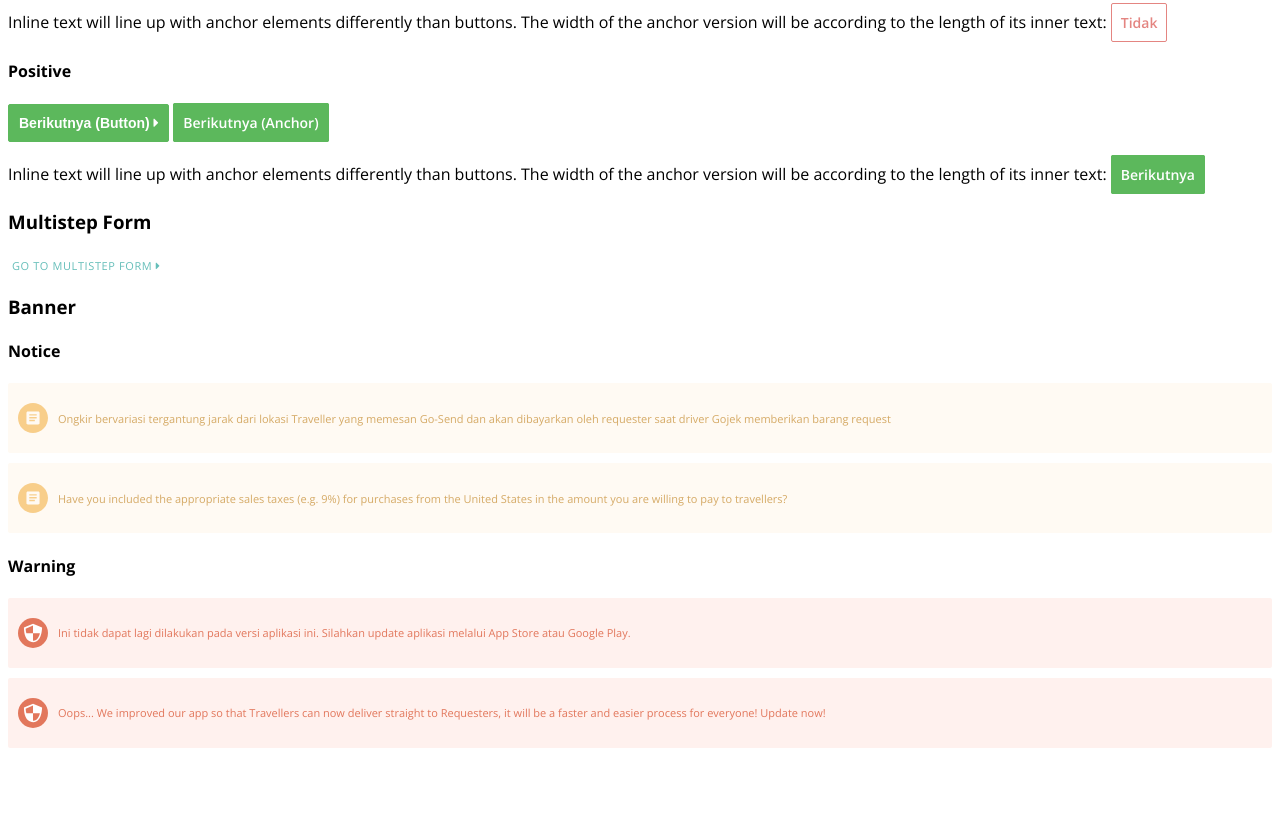
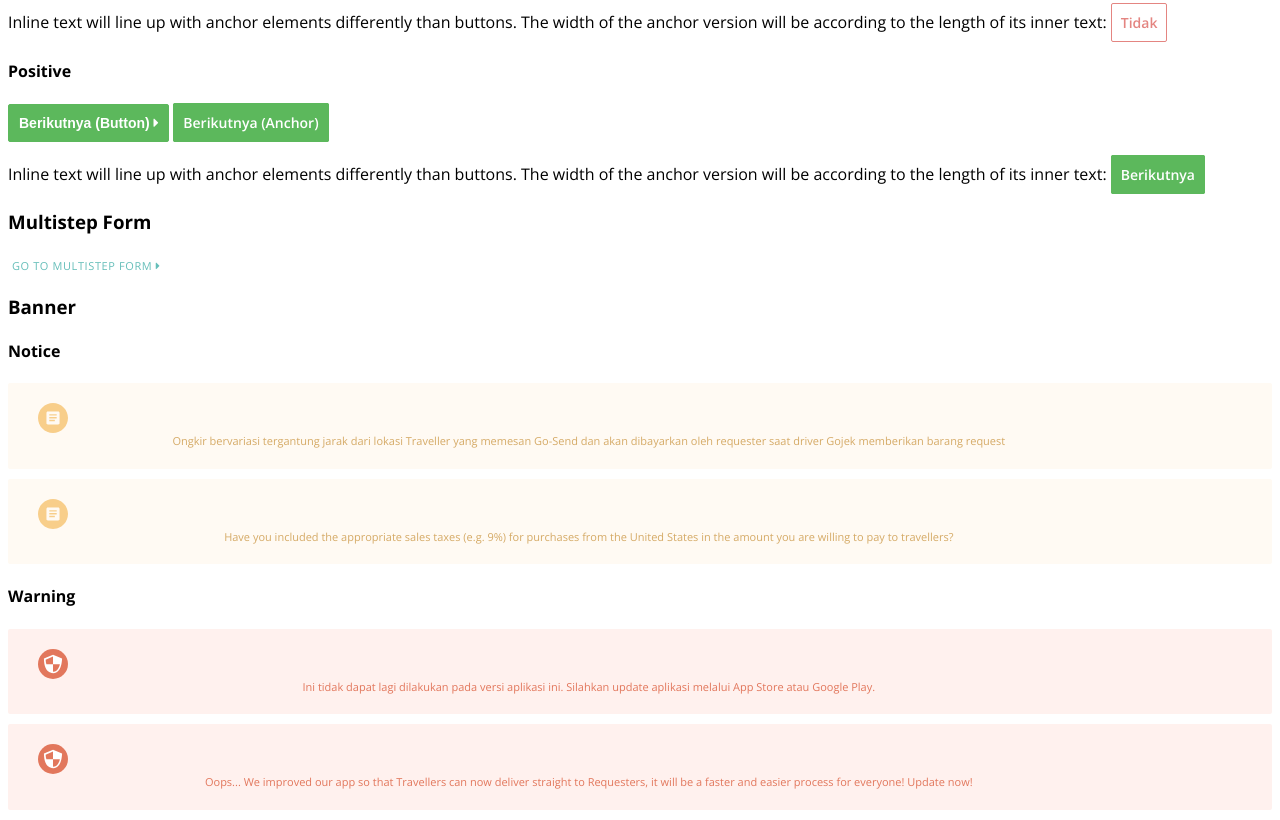
Before and after one commit to woodysee/frizzy, a website built with webpack: page dist/index.html in a window 1280 px wide. Shown: the part 997-1817 px from the top of the page. Before the commit the page ends 1755 px from the top, so only its background shows below. Built offline with nearby package versions, Linux system fonts and the light colour scheme; files whose address does not match are found by name.

Commit message:
fixed alert banner styles to fix 30px logo on the left

```diff
--- a/src/components/banners/alerts/alerts.scss
+++ b/src/components/banners/alerts/alerts.scss
@@ -11,7 +11,7 @@
   -webkit-flex-wrap: wrap;
   -ms-flex-wrap: wrap;
   flex-wrap: wrap;
-  padding: 20px 0;
+  padding: 20px;
   justify-content: left; /* aligns horizontally */
   margin: 0 auto 10px auto;
   text-align: center;
@@ -26,13 +26,16 @@
     -webkit-flex-direction: column;
     -ms-flex-direction: column;
     flex-direction: column;
-    margin-left: 10px;
+  }
+
+  .fz-banner__icon {
+    width: 10%;
   }
 
   .fz-banner__copy {
     font-size: 11px;
     line-height: 1.4;
-    margin-right: 10px;
+    width: 90%;
   }
 
 }
--- a/src/components/banners/alerts/notice/index.js
+++ b/src/components/banners/alerts/notice/index.js
@@ -1,4 +1,3 @@
-import '../alerts.css';
 import './index.css';
 
 export default function noticeAlertBanner() {
--- a/src/components/banners/alerts/notice/index.scss
+++ b/src/components/banners/alerts/notice/index.scss
@@ -1,8 +1,12 @@
+@import '../alerts.scss';
+
 .fz-banner--notice {
   background-color: rgba(248, 206, 138, 0.1);
 
   .fz-banner__icon {
-    width: 30px;
+    svg {
+      width: 30px;
+    }
   }
 
   .fz-banner__copy {
--- a/src/components/banners/alerts/warning/index.js
+++ b/src/components/banners/alerts/warning/index.js
@@ -1,4 +1,3 @@
-import '../alerts.css';
 import './index.css';
 
 export default function warningAlertBanner() {
--- a/src/components/banners/alerts/warning/index.scss
+++ b/src/components/banners/alerts/warning/index.scss
@@ -1,8 +1,12 @@
+@import '../alerts.scss';
+
 .fz-banner--warning {
   background-color: rgba(255, 120, 90, 0.1);
 
   .fz-banner__icon {
-    width: 30px;
+    svg {
+      width: 30px;
+    }
   }
 
   .fz-banner__copy {
```
